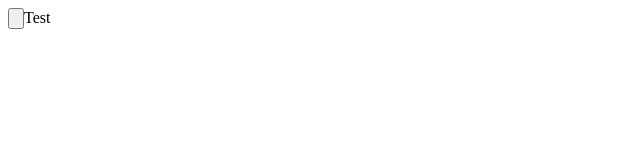
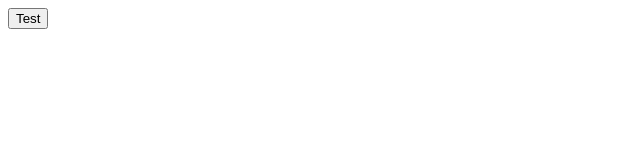
Before and after one commit to rueldognidon/MugT2Karaoke, a plain HTML site: page index.html in a window 1280 px wide. Shown: the full height of the page, 0-640 px from the left. Drawn offline with Linux system fonts and the light colour scheme.

Commit message:
Added Button Test

```diff
--- a/index.html
+++ b/index.html
@@ -4,7 +4,7 @@
     <!-- 1. The <iframe> (and video player) will replace this <div> tag. -->
     <div>
       <div id="player"></div>
-      <input type="button">Test</input>
+      <button type="button">Test</input>
     </div>
 
     <script>
```
